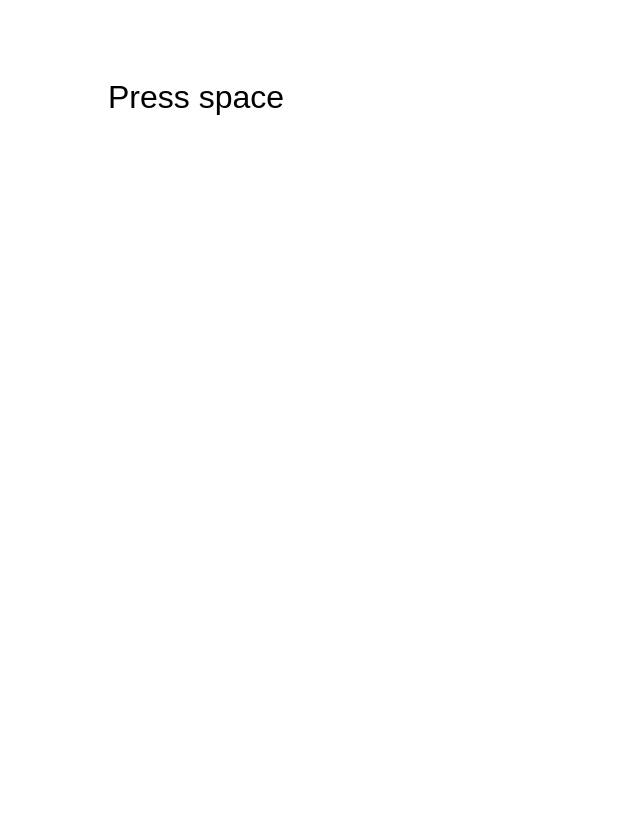
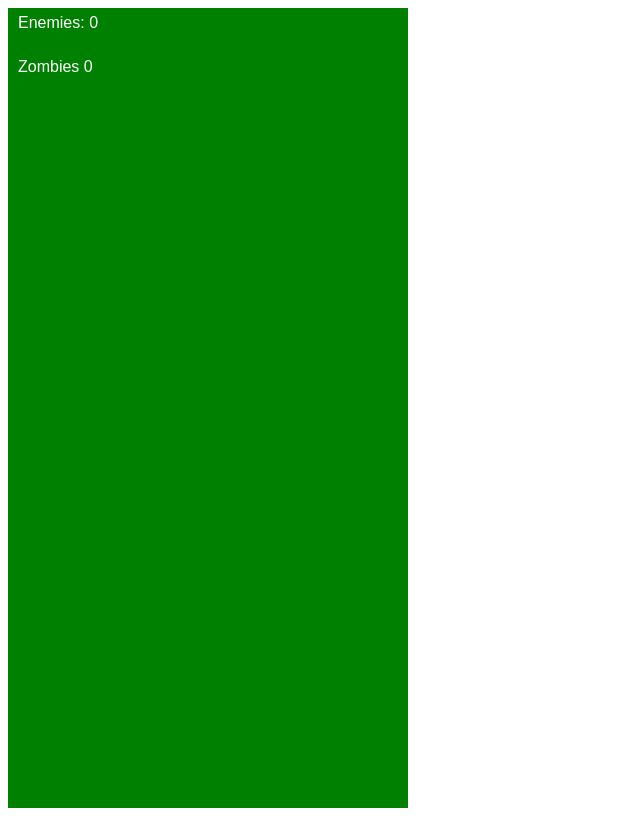
Before and after one commit to Adamduehansen/js13kzombies, a website built with webpack: page build/index.html in a window 1280 px wide. Shown: the whole page, without its empty margins (0-640 px from the left). Built offline with nearby package versions, Linux system fonts and the light colour scheme.

Commit message:
Uses js instead of ts.

```diff
--- a/package.json
+++ b/package.json
@@ -11,8 +11,6 @@
     "email": "adamduehan@gmail.com"
   },
   "devDependencies": {
-    "ts-loader": "^9.3.1",
-    "typescript": "^4.7.4",
     "webpack": "^5.74.0",
     "webpack-cli": "^4.10.0"
   }
--- /dev/null
+++ b/src/index.js
@@ -0,0 +1,46 @@
+const context = document.getElementById('g').getContext('2d');
+
+function makeText(context) {
+  return {
+    text: '',
+    size: 32,
+    x: 0,
+    y: 0,
+    update: function (text, size, x, y) {
+      this.text = text;
+      this.size = size;
+      this.x = x;
+      this.y = y;
+    },
+    draw: function () {
+      context.font = `${this.size}px arial`;
+      context.fillStyle = 'white';
+      context.fillText(this.text, this.x, this.y);
+    },
+  };
+}
+
+const scene = {
+  enemies: 0,
+  zombies: 0,
+  enemiesText: makeText(context),
+  zombiesText: makeText(context),
+  update: function () {
+    this.enemiesText.update(`Enemies: ${this.enemies}`, 16, 10, 20);
+    this.zombiesText.update(`Zombies ${this.zombies}`, 16, 10, 64);
+  },
+  draw: function () {
+    this.enemiesText.draw();
+    this.zombiesText.draw();
+  },
+};
+
+function main() {
+  context.fillStyle = 'green';
+  context.fillRect(0, 0, 400, 800);
+  scene.update();
+  scene.draw();
+  requestAnimationFrame(main);
+}
+
+main();
--- a/src/index.ts
+++ /dev/null
@@ -1,54 +0,0 @@
-type Scene<SceneComps = any> = {
-  draw: () => void;
-  update: () => void;
-} & SceneComps;
-
-type CompProps = {
-  context: CanvasRenderingContext2D;
-};
-
-type Comp<DrawOptions> = {
-  draw: (options: DrawOptions) => void;
-};
-
-type TextComp = Comp<{
-  size: number;
-}>;
-
-function TextComp(text: string, { context }: CompProps): TextComp {
-  return {
-    draw: function ({ size }) {
-      context.font = `${size}px arial`;
-      context.fillText(text, 100, 100);
-    },
-  };
-}
-
-const context2D = (
-  document.getElementById('g') as HTMLCanvasElement
-).getContext('2d')!;
-
-const menuScene: Scene<{
-  title: TextComp;
-}> = {
-  title: TextComp('Press space', {
-    context: context2D,
-  }),
-  draw: function () {
-    this.title.draw({
-      size: 32,
-    });
-  },
-  update: function () {},
-};
-
-let currentScene: Scene = menuScene;
-
-function main() {
-  context2D.clearRect(0, 0, 400, 800);
-  currentScene.draw();
-  currentScene.update();
-  requestAnimationFrame(main);
-}
-
-main();
--- a/webpack.config.js
+++ b/webpack.config.js
@@ -2,19 +2,7 @@ const path = require('path');
 
 module.exports = {
   mode: 'production',
-  entry: path.resolve(__dirname, 'src/index.ts'),
-  module: {
-    rules: [
-      {
-        test: /\.ts$/,
-        use: 'ts-loader',
-        exclude: /node_modules/,
-      },
-    ],
-  },
-  resolve: {
-    extensions: ['.ts', '.js'],
-  },
+  entry: path.resolve(__dirname, 'src/index.js'),
   output: {
     path: path.resolve(__dirname, 'build'),
     filename: 'game.js',
```
Also changed, not shown: tsconfig.json (deleted, +0 -104 lines), build/index.html, 1 other file.
